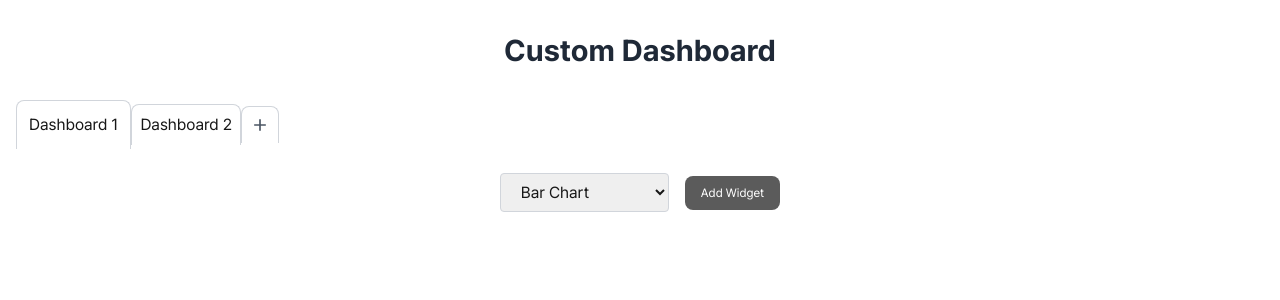
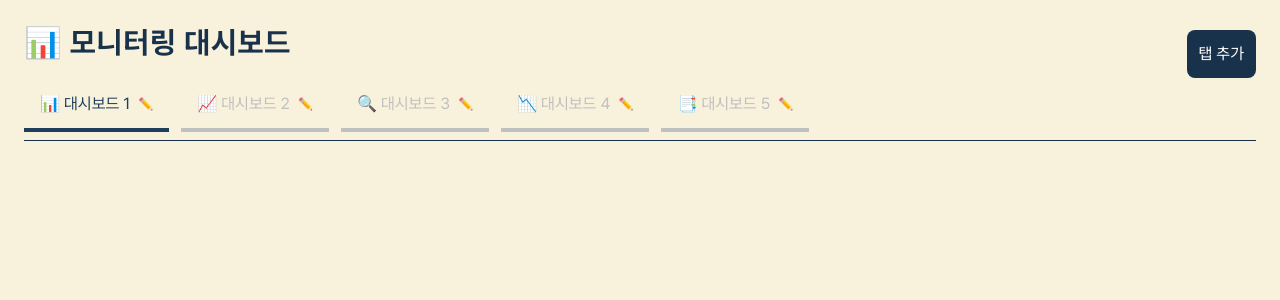
Before and after one commit to m0oMoo/monitoring_client, a Next.js app: page /dashboard in a window 1280 px wide. Shown: the top 300 px of the page. Built offline with nearby package versions, Linux system fonts and the light colour scheme.

Commit message:
feat: Update dashboard page.tsx

```diff
--- a/src/app/(monitoring)/dashboard/page.tsx
+++ b/src/app/(monitoring)/dashboard/page.tsx
@@ -1,226 +1,60 @@
 "use client";
 
 import React, { useState } from "react";
-import ReactGridLayout, { Layout } from "react-grid-layout";
-import ChartWidget from "@/app/components/dashboard/chartWidget";
-import { v4 as uuidv4 } from "uuid";
-import Tabs from "@/app/components/dashboard/tabs";
-import Btn from "@/app/components/button/basic/btn";
-import { MdDelete } from "react-icons/md";
-
-const MAX_WIDGETS = 6;
+import AddTabModal from "@/app/components/modal/addTabModal";
+import TabsGroup from "@/app/components/tab/tabsGroup";
+import { Tabs } from "@/app/components/tab/tabs";
 
 const Dashboard = () => {
-  const [currentTab, setCurrentTab] = useState<string>("Dashboard 1");
-  const [tabs, setTabs] = useState<string[]>([
-    "Dashboard 1",
-    "Dashboard 2",
-    "+",
+  const [tabs, setTabs] = useState([
+    { value: "dashboard1", label: "📊 대시보드 1" },
+    { value: "dashboard2", label: "📈 대시보드 2" },
+    { value: "dashboard3", label: "🔍 대시보드 3" },
+    { value: "dashboard4", label: "📉 대시보드 4" },
+    { value: "dashboard5", label: "📑 대시보드 5" },
   ]);
-  const [layouts, setLayouts] = useState<{ [key: string]: Layout[] }>({
-    "Dashboard 1": [],
-  });
-  const [widgets, setWidgets] = useState<{ [key: string]: any[] }>({
-    "Dashboard 1": [],
-  });
-  const [snapshots, setSnapshots] = useState<
-    { layout: Layout[]; tab: string; timestamp: string }[]
-  >([]);
-  const [selectedType, setSelectedType] = useState<
-    "line" | "bar" | "pie" | "doughnut"
-  >("bar");
+  const [isModalOpen, setIsModalOpen] = useState<boolean>(false);
 
-  const chartData = {
-    labels: ["January", "February", "March", "April"],
-    datasets: [
-      {
-        label: "Sales",
-        data: [65, 59, 80, 81],
-        backgroundColor: [
-          "rgba(75,192,192,0.4)",
-          "rgba(255,99,132,0.4)",
-          "rgba(54,162,235,0.4)",
-          "rgba(255,206,86,0.4)",
-        ],
-      },
-    ],
+  const handleAddTab = (newTabName: string) => {
+    const newTabValue = `dashboard${tabs.length + 1}`;
+    setTabs([...tabs, { value: newTabValue, label: newTabName }]);
+    setIsModalOpen(false);
   };
 
-  const handleSelectTab = (tab: string) => {
-    setCurrentTab(tab);
-  };
-
-  const handleAddTab = (newTabName: string) => {
-    setTabs((prevTabs) => [...prevTabs.slice(0, -1), newTabName, "+"]);
-    setLayouts((prev) => ({ ...prev, [newTabName]: [] }));
-    setWidgets((prev) => ({ ...prev, [newTabName]: [] }));
-    setCurrentTab(newTabName);
-  };
-
-  const handleRemoveTab = (tabName: string) => {
-    if (tabName === "+") return;
-
-    setTabs((prevTabs) => prevTabs.filter((tab) => tab !== tabName));
-    setLayouts((prev) => {
-      const { [tabName]: _, ...rest } = prev;
-      return rest;
-    });
-    setWidgets((prev) => {
-      const { [tabName]: _, ...rest } = prev;
-      return rest;
-    });
-
-    if (currentTab === tabName) {
-      const remainingTabs = tabs.filter(
-        (tab) => tab !== tabName && tab !== "+"
-      );
-      setCurrentTab(remainingTabs[0] || "");
-    }
-  };
-
-  const addWidget = () => {
-    if ((widgets[currentTab] || []).length >= MAX_WIDGETS) {
-      alert(`You can only add up to ${MAX_WIDGETS} widgets.`);
-      return;
-    }
-
-    const id = uuidv4();
-    const newWidget = {
-      id,
-      type: selectedType,
-      data: chartData,
-    };
-
-    setWidgets((prev) => ({
-      ...prev,
-      [currentTab]: [...(prev[currentTab] || []), newWidget],
-    }));
-
-    setLayouts((prev) => ({
-      ...prev,
-      [currentTab]: [
-        ...(prev[currentTab] || []),
-        { i: id, x: 0, y: Infinity, w: 4, h: 2 },
-      ],
-    }));
-  };
-
-  const removeWidget = (id: string) => {
-    setWidgets((prev) => ({
-      ...prev,
-      [currentTab]: (prev[currentTab] || []).filter(
-        (widget) => widget.id !== id
-      ),
-    }));
-
-    setLayouts((prev) => ({
-      ...prev,
-      [currentTab]: (prev[currentTab] || []).filter((item) => item.i !== id),
-    }));
-  };
-
-  const handleSaveSnapshot = () => {
-    const timestamp = new Date().toLocaleString();
-    const currentSnapshot = {
-      layout: layouts[currentTab],
-      tab: currentTab,
-      timestamp,
-    };
-    setSnapshots((prev) => [...prev, currentSnapshot]);
-  };
-
-  const handleDeleteSnapshot = (index: number) => {
-    setSnapshots((prev) => prev.filter((_, i) => i !== index));
-  };
-
-  const handleRestoreSnapshot = (snapshot: Layout[]) => {
-    setLayouts((prev) => ({
-      ...prev,
-      [currentTab]: snapshot,
-    }));
-  };
-
-  const handleResizeStop = (layout: Layout[]) => {
-    setLayouts((prev) => ({
-      ...prev,
-      [currentTab]: layout,
-    }));
+  const handleTabEdit = (index: number, newName: string) => {
+    const updatedTabs = [...tabs];
+    updatedTabs[index].label = newName;
+    setTabs(updatedTabs);
   };
 
   return (
-    <div className="container mx-auto px-4 py-8">
-      <header className="text-center mb-8">
-        <h1 className="text-3xl font-bold text-gray-800">Custom Dashboard</h1>
+    <div className="bg-[#f8f1dc] text-[#19324b] min-h-screen p-6">
+      <header className="flex justify-between items-center">
+        <h1 className="text-3xl font-bold tracking-wide mb-6">
+          📊 모니터링 대시보드
+        </h1>
+        <button
+          onClick={() => setIsModalOpen(true)}
+          className="bg-[#19324b] p-3 rounded-lg text-white hover:bg-[#002244]"
+        >
+          탭 추가
+        </button>
       </header>
-      <div className="mb-6">
-        <Tabs
-          tabs={tabs}
-          onSelect={handleSelectTab}
-          onAddTab={handleAddTab}
-          onRemoveTab={handleRemoveTab}
-        />
-      </div>
 
-      <div className="flex items-center justify-center gap-4 mb-6">
-        <select
-          value={selectedType}
-          onChange={(e) =>
-            setSelectedType(
-              e.target.value as "line" | "bar" | "pie" | "doughnut"
-            )
-          }
-          className="px-4 py-2 border border-gray-300 rounded"
-        >
-          <option value="line">Line Chart</option>
-          <option value="bar">Bar Chart</option>
-          <option value="pie">Pie Chart</option>
-          <option value="doughnut">Doughnut Chart</option>
-        </select>
-        <Btn title={"Add Widget"} onClick={addWidget} color={"gray"} />
-        {/* <SnapshotManager
-          layout={layouts[currentTab]}
-          snapshots={snapshots}
-          onSave={handleSaveSnapshot}
-          onRestore={handleRestoreSnapshot}
-          onDelete={handleDeleteSnapshot}
-        /> */}
-      </div>
+      {/* 탭 선택 */}
+      <Tabs
+        defaultValue="dashboard1"
+        className="w-full flex justify-between border-b border-[#19324b] pb-2"
+      >
+        <TabsGroup tabs={tabs} onTabEdit={handleTabEdit} />
+      </Tabs>
 
-      <ReactGridLayout
-        className="layout"
-        layout={layouts[currentTab]}
-        cols={12}
-        rowHeight={150}
-        width={1500}
-        onLayoutChange={(newLayout) =>
-          setLayouts((prev) => ({ ...prev, [currentTab]: newLayout }))
-        }
-        onResizeStop={handleResizeStop}
-        draggableHandle=".drag-handle"
-        draggableCancel=".remove-button"
-        isResizable={true}
-        isDraggable={true}
-      >
-        {widgets[currentTab]?.map((widget) => (
-          <div
-            key={widget.id}
-            className="flex flex-col justify-between bg-white p-5 border border-gray-200 rounded-lg shadow"
-          >
-            <div className="flex justify-between items-center">
-              <div className="drag-handle cursor-move text-gray-500">
-                <h2 className="text-lg font-semibold">{widget.type} Chart</h2>
-              </div>
-              <button
-                className="remove-button text-gray-4 hover:text-red-5"
-                onClick={() => removeWidget(widget.id)}
-              >
-                <MdDelete size={20} />
-              </button>
-            </div>
-            <ChartWidget type={widget.type} data={widget.data} />
-          </div>
-        ))}
-      </ReactGridLayout>
+      {/* 모달 */}
+      <AddTabModal
+        isOpen={isModalOpen}
+        onClose={() => setIsModalOpen(false)}
+        onAddTab={handleAddTab}
+      />
     </div>
   );
 };
```
